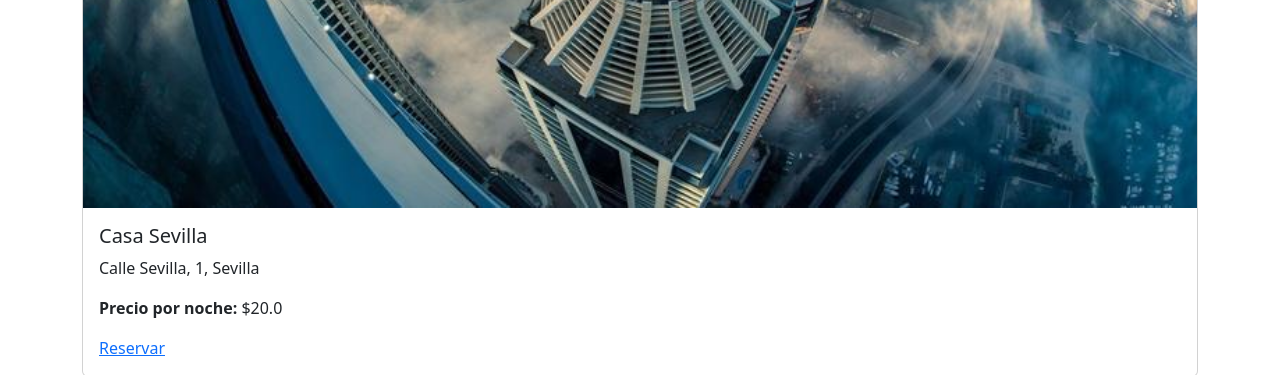
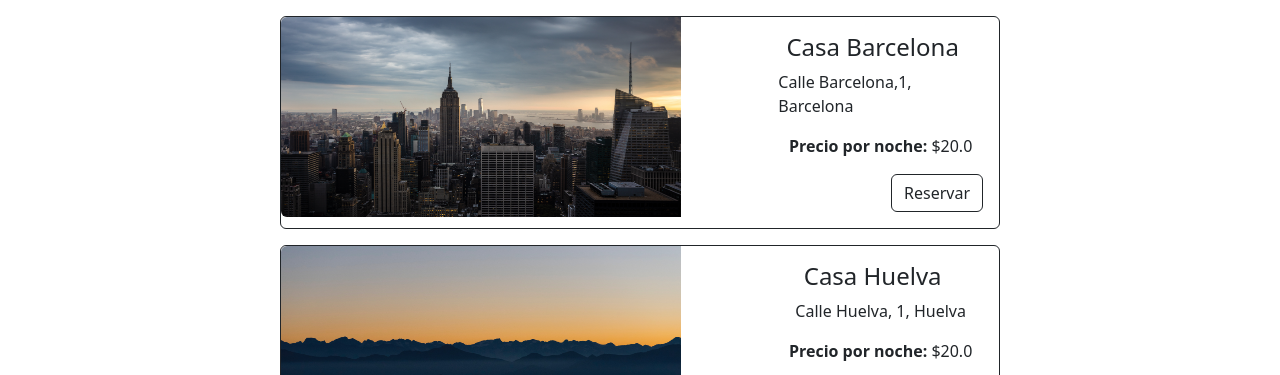
Before and after one commit to josmirmar2/alquipiso-1, a Django app: page / in a window 1280 px wide. Shown: the part 620-995 px from the top of the page. Run offline with Django 5.2, Linux system fonts and the light colour scheme; data comes from the database, SQL or seed files in the repository.

Commit message:
Fix Index style

```diff
--- a/alquipiso/modules/alquileres/templates/index.html
+++ b/alquipiso/modules/alquileres/templates/index.html
@@ -76,27 +76,32 @@
     <h1>{{ welcome_text }}</h1>
     <p>Bienvenido a nuestra plataforma de gestión de alquileres.</p>
 
-    <div class="card-deck">
+    <div class="d-flex flex-column justify-content-center">
         {% for alojamiento in alojamientos %}
-        <div class="card">
-            <!-- Imagen del alojamiento -->
-            <img src="{{ alojamiento.imagen.url }}" alt="Imagen de {{ alojamiento.nombre }}" class="card-img-top">
-
-            <div class="card-body">
-                <!-- Nombre del alojamiento -->
-                <h5 class="card-title">{{ alojamiento.nombre }}</h5>
-
-                <!-- Dirección y ciudad -->
-                <p class="card-text">{{ alojamiento.direccion }}, {{ alojamiento.ciudad }}</p>
-
-                <!-- Precio por noche -->
-                <p class="card-text"><strong>Precio por noche:</strong> ${{ alojamiento.precio }}</p>
-
-                <!-- Botón de reserva -->
-                <a href="{% if user.is_authenticated %}{% url 'alquileres:create_reserva' alojamiento.id %}{% else %}{% url 'alquileres:login' %}{% endif %}"
-                    class="btn-reserve">
+        <div class="card bg-ligth border-dark" style="width: 720px; margin-bottom: 2vh; align-self:center">
+            <div class="row g-1">
+              <div class="col-md-8">
+                <img src="{{ alojamiento.imagen.url }}" alt="Imagen de {{ alojamiento.nombre }}"
+                class="img-fluid rounded-start" style = "width:50vh; height:25vh",>
+              </div>
+              <div class="col-md-4">
+                <div class="card-body" style="display: flex; flex-direction: column; align-items: center">
+                  <h5 class="card-title-decoration-underline" style="margin-right: 2vh; font-size: 3vh">
+                    {{alojamiento.nombre}}</h5>
+                  <p class="card-text">
+                    {{ alojamiento.direccion }}, {{ alojamiento.ciudad }}
+                  </p>
+                  <p class="card-text">
+                    <strong>Precio por noche:</strong> ${{ alojamiento.precio }}
+                  </p>
+                  <a href="{% if user.is_authenticated %}{% url 'alquileres:create_reserva' alojamiento.id %}
+                            {% else %}{% url 'alquileres:login' %}{% endif %}"
+                    class="btn btn-outline-dark"
+                    style="align-self: end">
                     Reservar
                 </a>
+                </div>
+               </div>
             </div>
         </div>
         {% empty %}
--- a/alquipiso/templates/base.html
+++ b/alquipiso/templates/base.html
@@ -19,7 +19,9 @@
     {% endblock title %}
 </head>
 
-<body>
+<body class = "bg-image"
+      style = "background-image: url('https://i.pinimg.com/736x/a8/01/6c/a8016c490fbca1c9dbbc9c1a801db180.jpg')
+               height = 100vh">
 
     <!-- Navbar -->
     <nav class="navbar navbar-expand-lg navbar-dark bg-dark">
```
Also changed, not shown: alquipiso/modules/alquileres/templates/login.html (+6 -5 lines).
